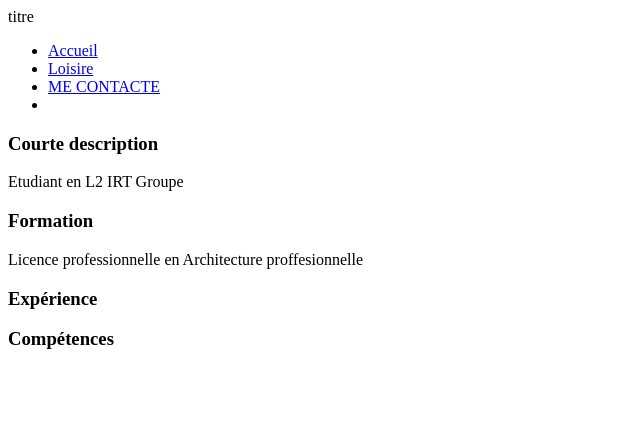
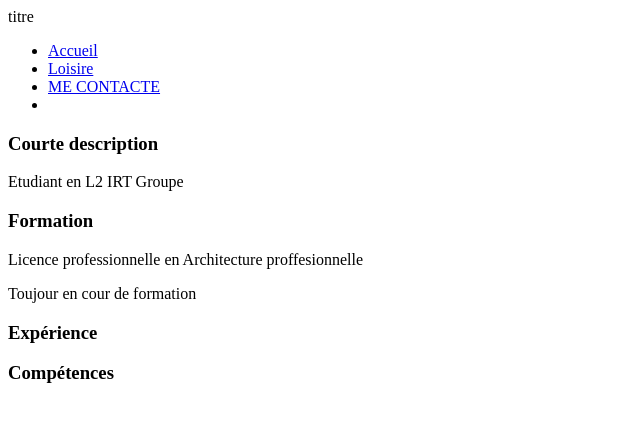
Before and after one commit to EnockSAGBOKOUNNOU/git-mon-cv, a plain HTML site: page index.html in a window 1280 px wide. Shown: the whole page, without its empty margins (0-640 px from the left). Drawn offline with Linux system fonts and the light colour scheme.

Commit message:
enregistrement de section formtion

```diff
--- a/index.html
+++ b/index.html
@@ -26,9 +26,10 @@
             <h1>Courte description</h1>
                 <P>Etudiant en L2 IRT Groupe </P>
         </section>
-        <section class="formation">
+        <section class="formations">
             <h1>Formation</h1>
             <P>Licence professionnelle en Architecture proffesionnelle</P>
+                <p>Toujour en cour de formation</p>
         </section>
         <section class="Experience">
             <h1>Expérience</h1>
```
